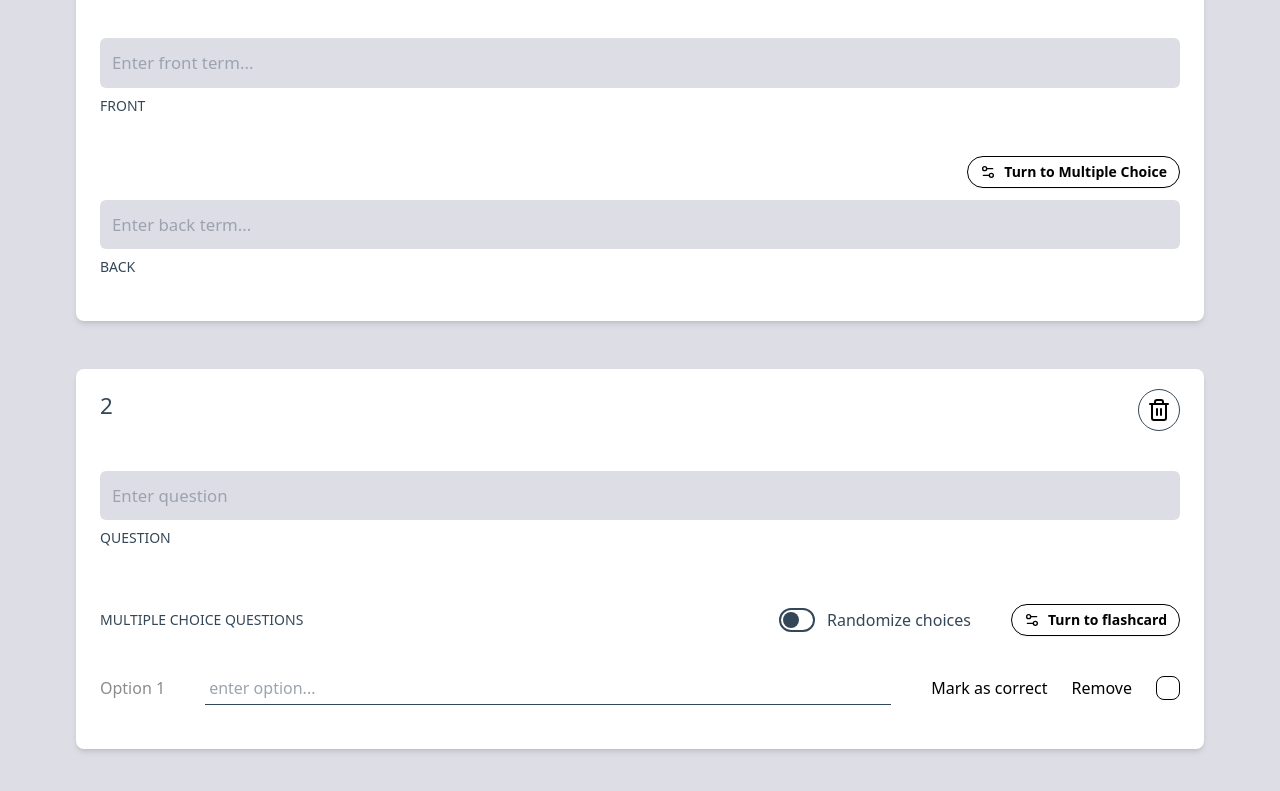
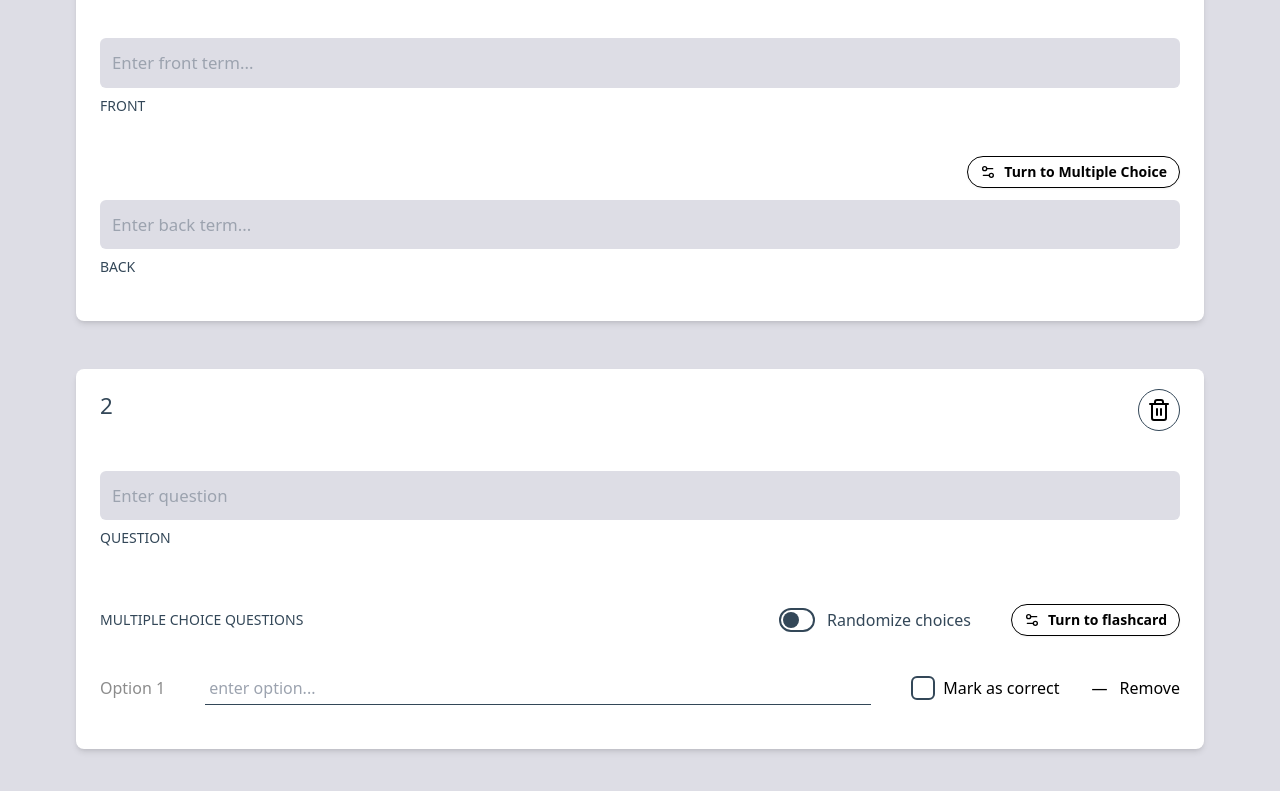
Before and after one commit to p-ragudo/flashcards_app, a React (Vite) app in the folder frontend/: page /edit/1 in a window 1280 px wide. Shown: the part 522-1313 px from the top of the page. Built offline with nearby package versions, Linux system fonts and the light colour scheme.

Commit message:
option component buttons

```diff
--- a/frontend/src/components/Checkbox.jsx
+++ b/frontend/src/components/Checkbox.jsx
@@ -1,19 +1,16 @@
 import { Check } from 'lucide-react';
-import { useState } from 'react';
 
-const Checkbox = ({ widthHeight, checkSize, onClick }) => {
-    const [isCorrect, setIsCorrect] = useState(false);
-
+const Checkbox = ({ widthHeight, checkSize, onCheck, isChecked }) => {
   return (
     <div className="flex items-center justify-center relative">
-        <div className={`
-            ${widthHeight} rounded-sm flex items-center justify-center
-            ${isCorrect ? `border-green-500 bg-green-500` :`border-[#334758]`}
-        `}>
-            { isCorrect
-                ? <Check className={`${checkSize} absolute inset-0 text-white`} />
-                : <></>
-            }
+        <div className=
+        {`
+            ${widthHeight} rounded-md flex items-center justify-center border-2
+            ${isChecked ? `border-green-500 bg-green-500` :`border-[#334758] bg-white`}
+        `}
+        onClick={onCheck}
+        >
+            { isChecked && (<Check className={`${checkSize} absolute inset-0 text-white`} />)}
         </div>
 
     </div>
--- a/frontend/src/pages/SetEditor/ChoiceCardEditComponent.jsx
+++ b/frontend/src/pages/SetEditor/ChoiceCardEditComponent.jsx
@@ -5,6 +5,18 @@ import OptionComponent from "./OptionComponent";
 
 const ChoiceCardEditComponent = ({number}) => {
     const [isRandomizeChoices, setIsRandomizeChoices] = useState(false);
+    const [options, setOptions] = useState([
+        {id: crypto.randomUUID(), text: "", isCorrect: false}
+    ])
+    const [isChecked, setIsChecked] = useState(false);
+
+    const toggleCorrect = (id) => {
+        setOptions(prevOptions => {
+            prevOptions.map(option => {
+                option.id === id ? {...option, isCorrect: !option.isCorrect} : option
+            });
+        });
+    }
 
     // test data for OptionComponent
     const data = {
@@ -59,7 +71,7 @@ const ChoiceCardEditComponent = ({number}) => {
                         </button>
                     </div>
                 </div>
-                <OptionComponent data={data} />
+                <OptionComponent data={data} onCheck={() => setIsChecked(!isChecked)} isChecked={isChecked}/>
             </div>
 
         </div>
--- a/frontend/src/pages/SetEditor/OptionComponent.jsx
+++ b/frontend/src/pages/SetEditor/OptionComponent.jsx
@@ -1,4 +1,6 @@
-const OptionComponent = ({ data, onMarkAsCorrect, onRemove }) => {
+import Checkbox from "../../components/Checkbox";
+
+const OptionComponent = ({ data, onCheck, isChecked, onRemove}) => {
   return (
     <div className="grid grid-cols-2 md:flex md:flex-row md:justify-between md:items-center">
         <span className="text-[#8C8C8C] font-medium order-1 md:mr-10">
@@ -11,10 +13,15 @@ const OptionComponent = ({ data, onMarkAsCorrect, onRemove }) => {
               w-full md:flex-1 p-1 outline-none border-b border-b-[#334758] text-[#334758] text-[1rem] font-normal
               order-3 col-span-2 md:order-2 md:mr-10"
         />
-        <div className="flex justify-end gap-6 order-2 md:order-3 md:gap-6">
-            <span>Mark as correct</span>
-            <span>Remove</span>
-            <input type="checkbox" className="checkbox" />
+        <div className="flex justify-end gap-8 order-2 md:order-3 md:gap-8">
+            <div className="flex gap-2">
+              <Checkbox widthHeight={'w-6 h-6'} checkSize={'w-6 h-6'} onCheck={onCheck} isChecked={isChecked} />
+              <span>Mark as correct</span>
+            </div>
+            <button onClick={onRemove} className="flex gap-3">
+              <span>—</span>
+              <span>Remove</span>
+            </button>
         </div>
     </div>
   )
```
